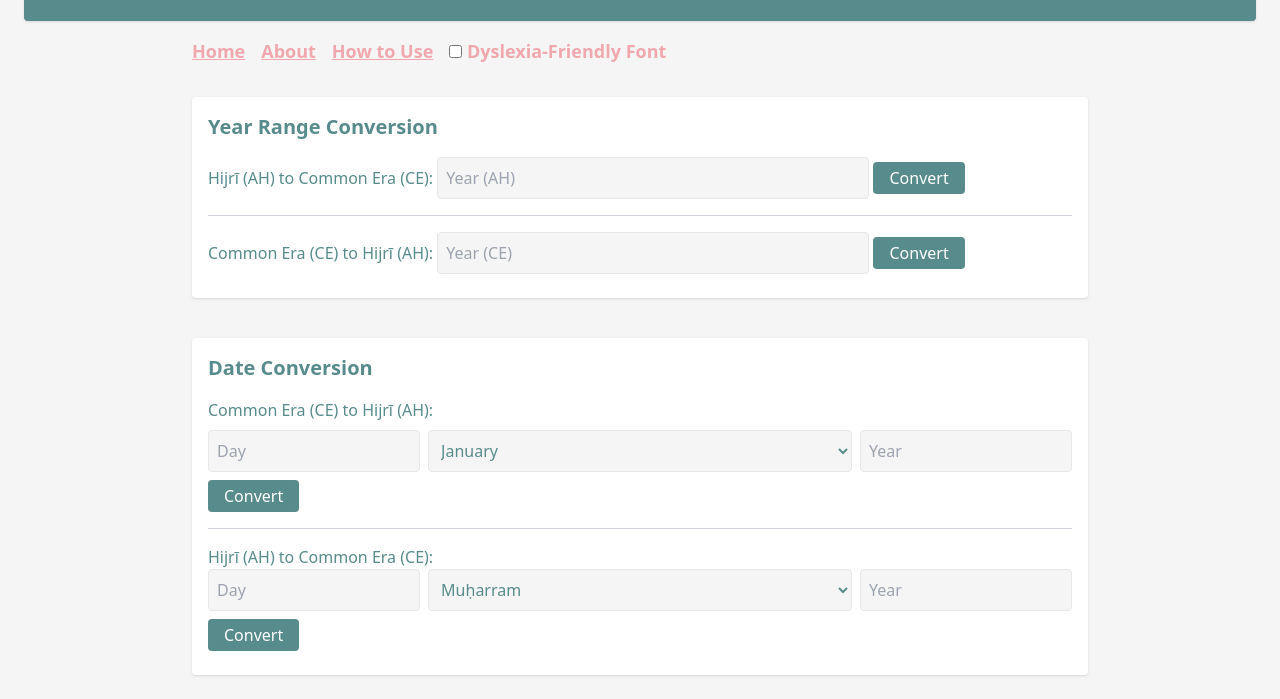
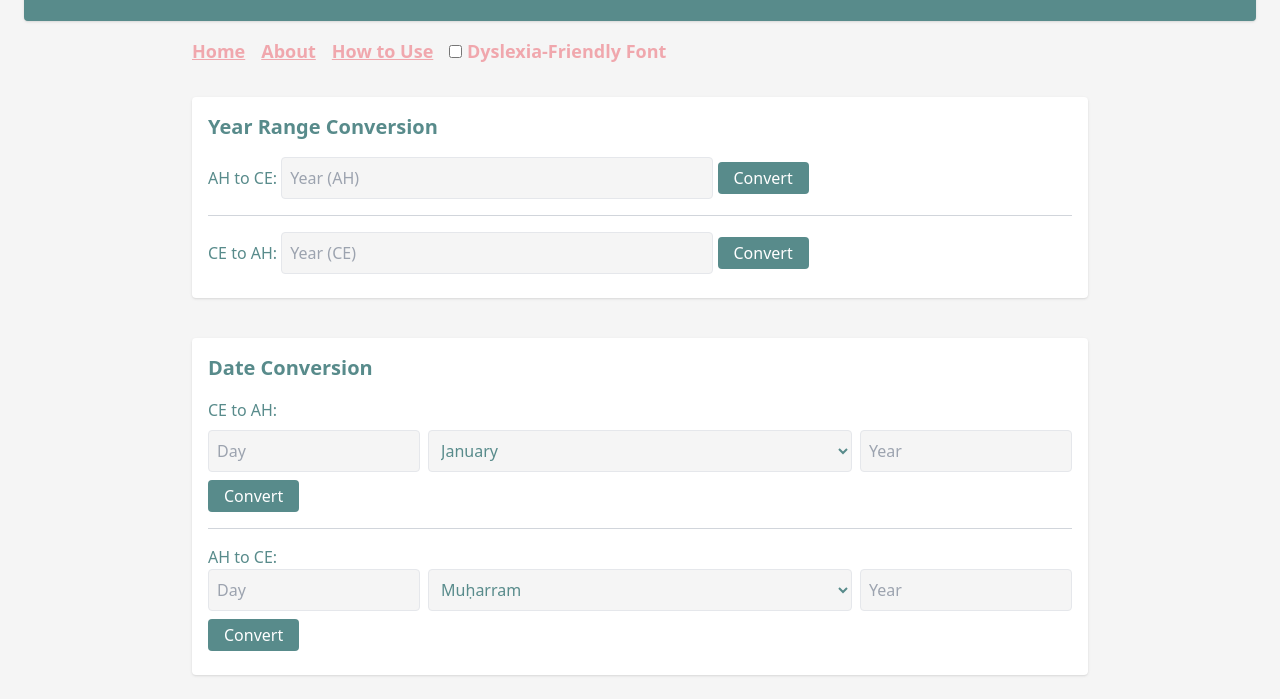
Before and after one commit to shorbatmaggie/kan-zaman, a plain HTML site: page index.html in a window 1280 px wide. Shown: the part 123-822 px from the top of the page. Drawn offline with nearby package versions, Linux system fonts and the light colour scheme.

Commit message:
Update index.html

```diff
--- a/index.html
+++ b/index.html
@@ -82,7 +82,7 @@
   <h2 class="text-xl font-semibold">Year Range Conversion</h2>
 
   <form onsubmit="convertHijriYearToCERange(); event.preventDefault();">
-    <label class="font-medium">Hijrī (AH) to Common Era (CE):</label>
+    <label class="font-medium">AH to CE:</label>
     <input id="hijri-range-year" type="number" placeholder="Year (AH)" class="w-1/2 p-2 border rounded" />
     <button type="submit" class="px-4 py-1 rounded">Convert</button>
     <p id="ce-range-output" class="mt-2 whitespace-pre-line"></p>
@@ -90,7 +90,7 @@
 
   <div class="border-t border-gray-300 pt-4 space-y-2">
     <form onsubmit="convertCEYearToHijriRange(); event.preventDefault();">
-      <label class="font-medium">Common Era (CE) to Hijrī (AH):</label>
+      <label class="font-medium">CE to AH:</label>
       <input id="ce-range-year" type="number" placeholder="Year (CE)" class="w-1/2 p-2 border rounded" />
       <button type="submit" class="px-4 py-1 rounded">Convert</button>
       <p id="hijri-range-output" class="mt-2 whitespace-pre-line"></p>
@@ -104,7 +104,7 @@
 
   <!-- CE → Hijrī -->
   <form onsubmit="convertCEtoHijri(); event.preventDefault();" class="space-y-2">
-    <label class="font-medium">Common Era (CE) to Hijrī (AH):</label>
+    <label class="font-medium">CE to AH:</label>
     <div class="flex gap-2">
       <input id="ce-day" type="text" placeholder="Day" class="p-2 border rounded w-1/4" />
       <select id="ce-month" class="p-2 border rounded w-1/2">
@@ -122,7 +122,7 @@
   <!-- Hijrī → CE -->
   <div class="border-t border-gray-300 pt-4 space-y-2">
     <form onsubmit="convertHijriToCE(); event.preventDefault();">
-      <label class="font-medium">Hijrī (AH) to Common Era (CE):</label>
+      <label class="font-medium">AH to CE:</label>
       <div class="flex gap-2">
         <input id="hijri-day" type="text" placeholder="Day" class="p-2 border rounded w-1/4" />
         <select id="hijri-month" class="p-2 border rounded w-1/2">
```
